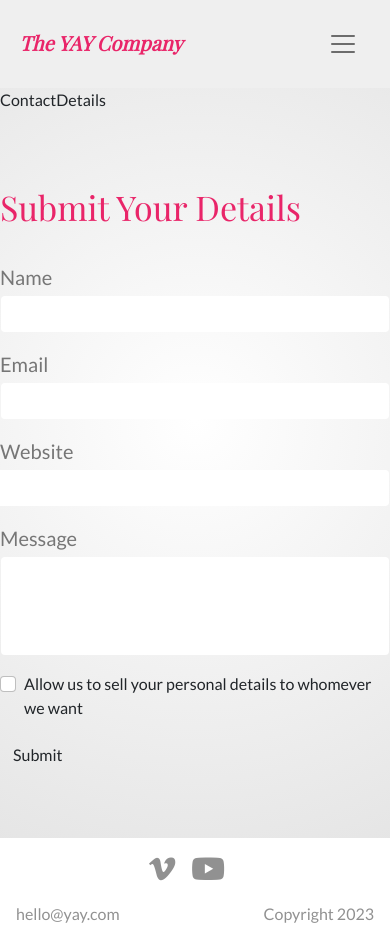
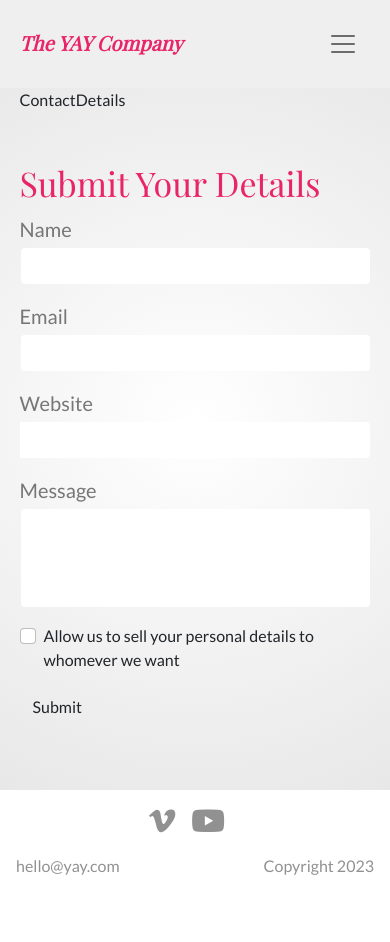
Before and after one commit to Noroff-FEU-Assignments/css-frameworks-ca-jonnebonde, a React (Create React App) app: page /contact in a window 390 px wide. After the commit the page ends 894 px from the top, so only its background shows below. Built offline with nearby package versions, Linux system fonts and the light colour scheme; a web font is replaced by a local one.

Commit message:
made better solution for the layout on contact page

```diff
--- a/src/components/pages/contact/Contact.js
+++ b/src/components/pages/contact/Contact.js
@@ -14,18 +14,15 @@ function Contact() {
         <title>The YAY Company | Contact</title>
       </Helmet>
       <Container className="">
-        <Row className=" form__container row-cols-2 gap-4">
-          <Col className="col-12 d-md-block d-none">
+        <Row className=" form__container flex-lg-row-reverse">
+          <Col className="col-12 col-lg-6 order-lg-1">
+            <ContactDetails />
+          </Col>
+          <Col className="col-12 order-lg-0">
             <PageHeading>Submit Your Details</PageHeading>
           </Col>
-          <Col className=" col-12 col-md-5">
+          <Col className=" col-12 col-lg-6 order-lg-1">
             <DetailsForm />
-          </Col>
-          <Col className="col-12 d-md-none">
-            <PageHeading>Submit Your Details</PageHeading>
-          </Col>
-          <Col className="col-12 col-md-5">
-            <ContactDetails />
           </Col>
         </Row>
       </Container>
--- a/src/sass/partials/_layout.scss
+++ b/src/sass/partials/_layout.scss
@@ -27,13 +27,21 @@ body {
     flex: 1 0 auto;
   }
 
+  /* @media (max-width: 992px) {
+    .form__container {
+      flex-direction: column-reverse;
+    }
+  } */
+
   @media (max-width: 768px) {
     .container__width--mobile {
       width: 90%;
     }
 
     .form__container {
-      flex-direction: column-reverse;
+      width: 90%;
+      margin: 0 auto;
+
     }
 
 
```
